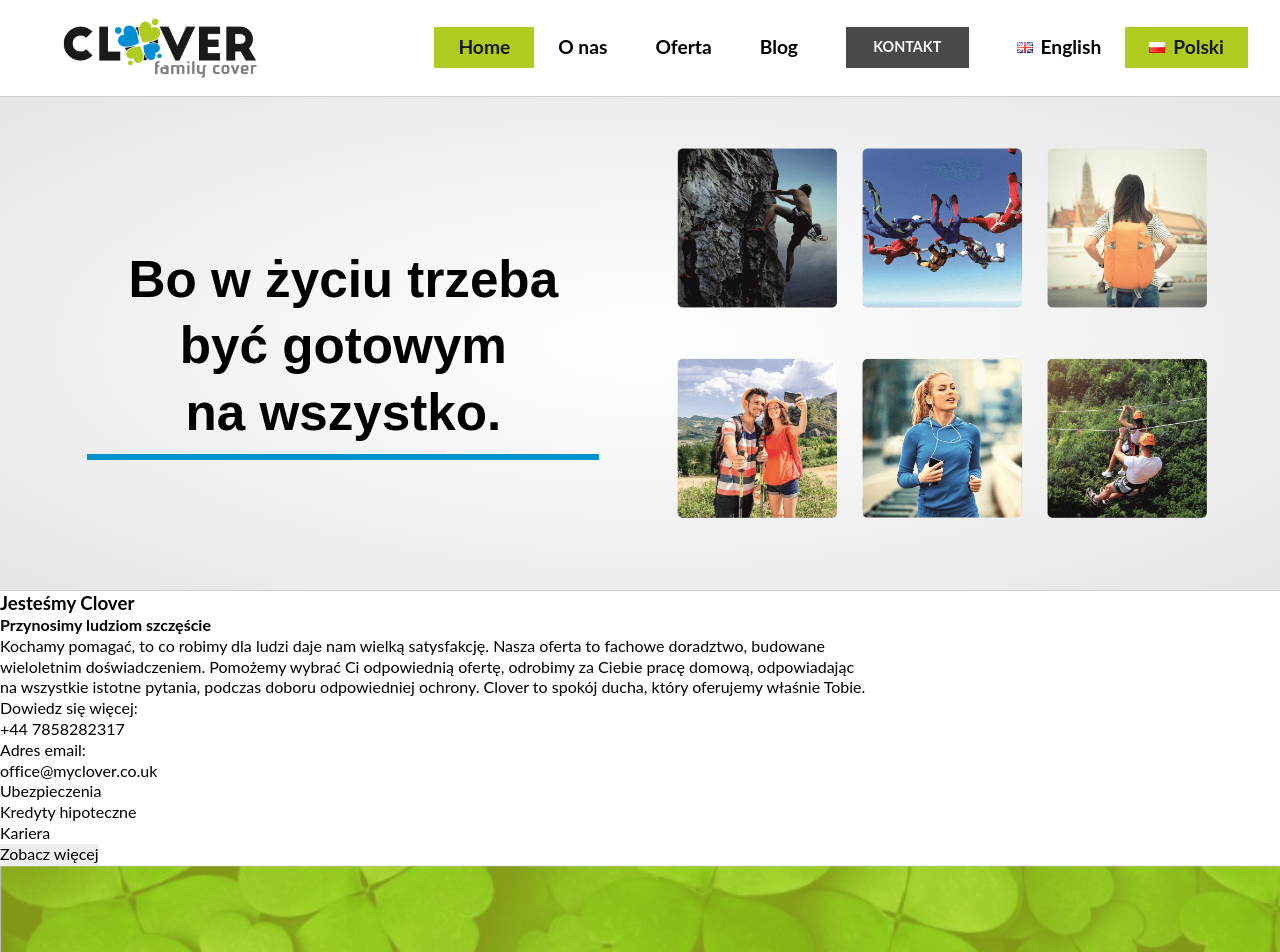
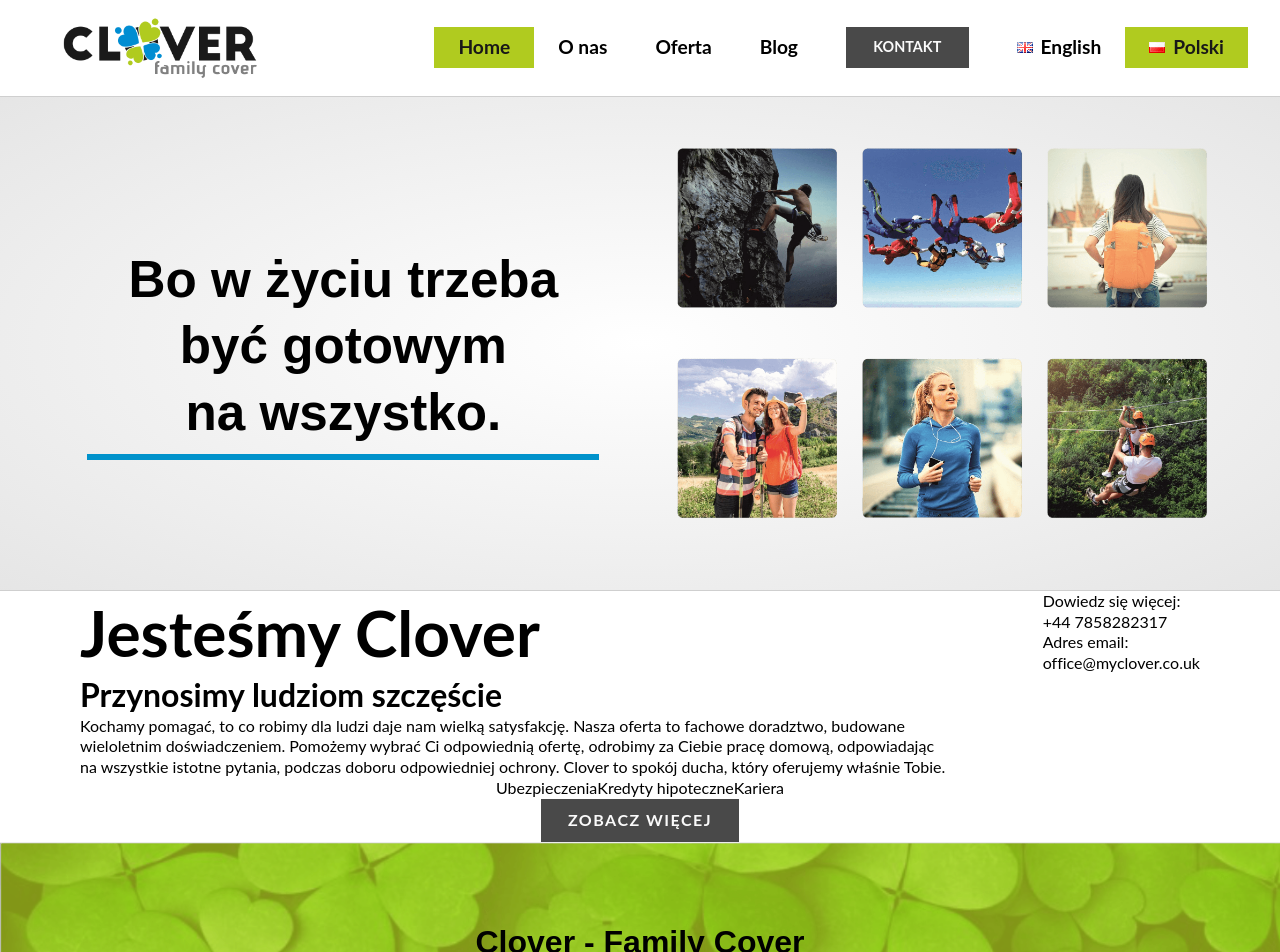
Before and after one commit to TZ-fn/MyClover, a React (Vite) app: page / in a window 1280 px wide. Shown: the top 952 px of the page. Built offline with nearby package versions, Linux system fonts and the light colour scheme; a web font is replaced by a local one.

Commit message:
feat: add more styling to the component

```diff
--- a/src/components/AboutSection/AboutSection.module.scss
+++ b/src/components/AboutSection/AboutSection.module.scss
@@ -0,0 +1,32 @@
+.aboutSectionContainer {
+  display: flex;
+  flex-direction: column;
+  align-items: center;
+  justify-content: center;
+  max-width: 70em;
+  margin: auto;
+}
+
+.mainInfoContainer,
+.iconsContainer {
+  display: flex;
+}
+
+.header {
+  font-size: 4rem;
+}
+
+.subHeader {
+  font-size: 2rem;
+}
+
+.actionButton {
+  padding: 0.7rem 1.7rem;
+  font-size: 1rem;
+  color: var(--white);
+  background-color: var(--dark-grey);
+  text-transform: uppercase;
+  font-weight: 700;
+  letter-spacing: 1.5px;
+  cursor: pointer;
+}
--- a/src/components/AboutSection/AboutSection.tsx
+++ b/src/components/AboutSection/AboutSection.tsx
@@ -10,16 +10,16 @@ export default function AboutSection() {
     <div className={styles.aboutSectionContainer}>
       <div className={styles.mainInfoContainer}>
         <div className={styles.mainInfo}>
-          <h3>{aboutSectionTranslation.header}</h3>
-          <h4>{aboutSectionTranslation.subHeader}</h4>
-          <p>{aboutSectionTranslation.mainText}</p>
+          <h3 className={styles.header}>{aboutSectionTranslation.header}</h3>
+          <h4 className={styles.subHeader}>{aboutSectionTranslation.subHeader}</h4>
+          <p className={styles.mainText}>{aboutSectionTranslation.mainText}</p>
         </div>
         <div className={styles.contactData}>
-          <div>
+          <div className={styles.phoneContainer}>
             <p>{aboutSectionTranslation.learnMore}</p>
             <a>+44 7858282317</a>
           </div>
-          <div>
+          <div className={styles.emailContainer}>
             <p>{aboutSectionTranslation.emailAddress}</p>
             <a>office@myclover.co.uk</a>
           </div>
```
